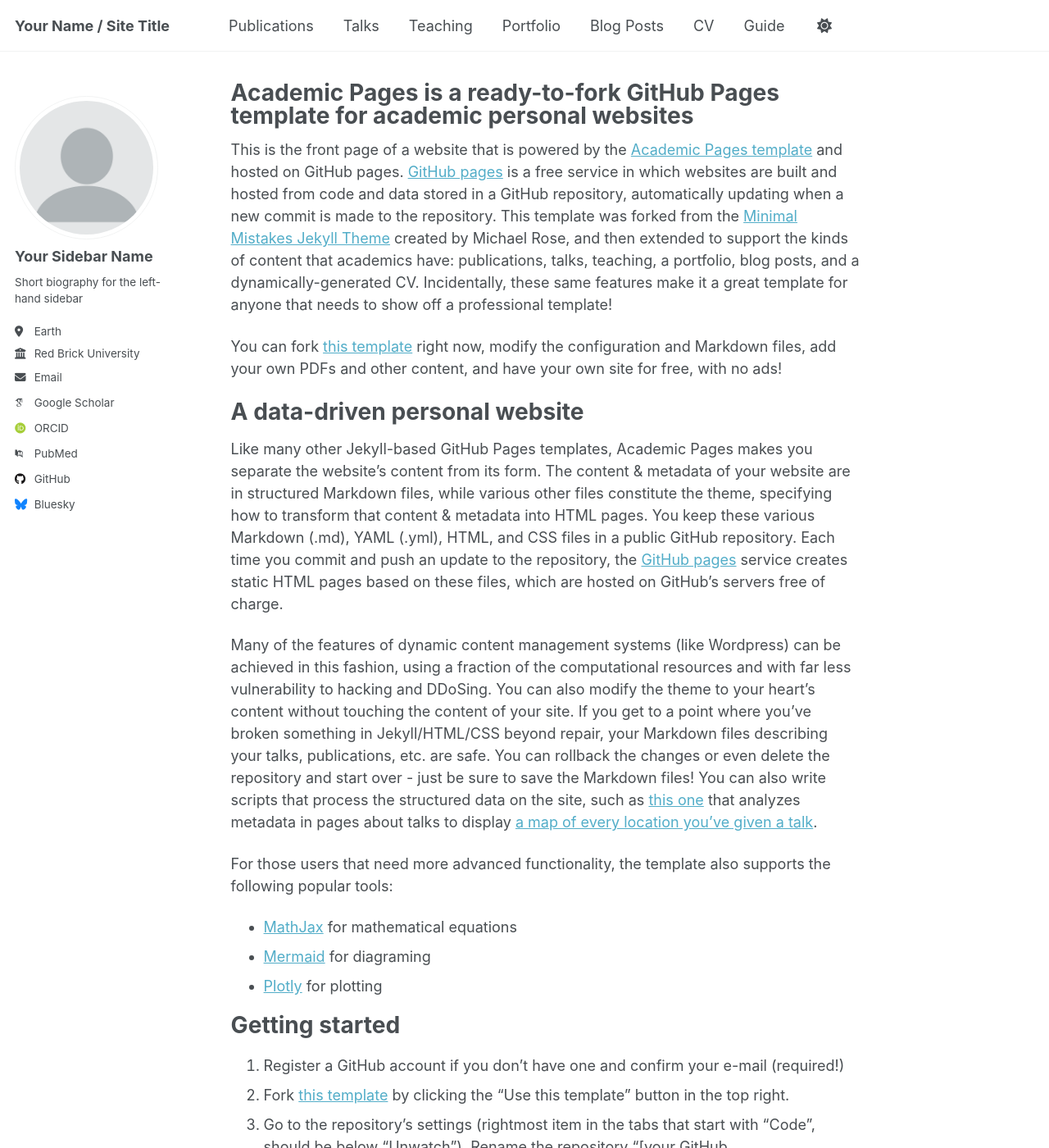
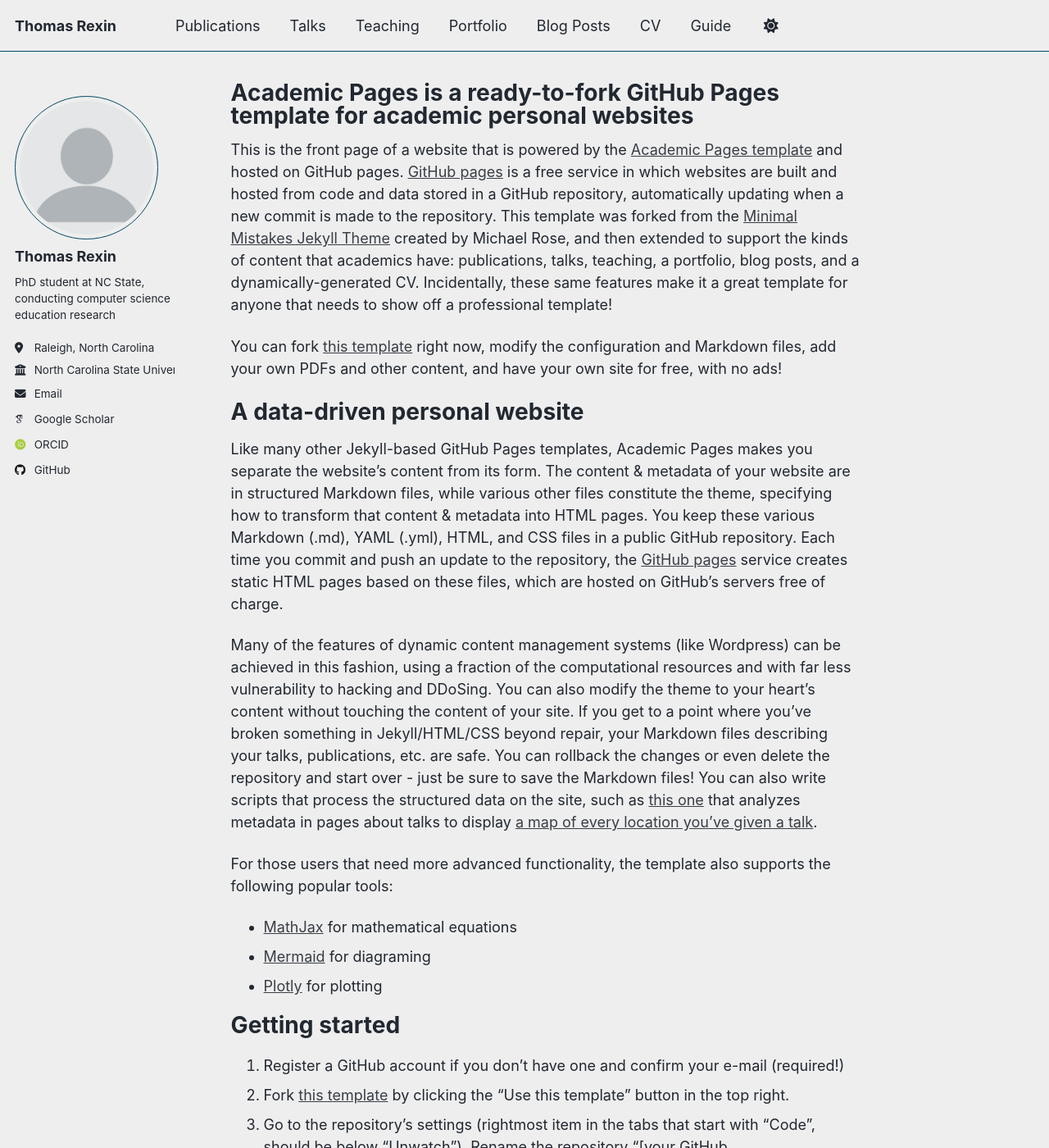
Before and after one commit to thomasrexin/thomasrexin.github.io, a Jekyll site: the page built from _pages/about.md, in a window 1280 px wide and 1400 px high. Shown: the whole window at 82% size. Built offline with Jekyll 4.4.1, drawn with Linux system fonts in a browser that asks for light colours; some web fonts are replaced; a script that is not in the unit is left out; some of the changed text lies outside the part shown.

```diff
--- a/_config.yml
+++ b/_config.yml
@@ -8,11 +8,11 @@
 
 # Basic Site Settings
 locale                   : "en-US"
-site_theme               : "default" # Currently available options are "default", "air"
-title                    : "Your Name / Site Title"
+site_theme               : "air" # Currently available options are "default", "air"
+title                    : "Thomas Rexin"
 title_separator          : "-"
-name                     : &name "Your Name"
-description              : &description "personal description"
+name                     : &name "Thomas Rexin"
+description              : &description "PhD Student at North Carolina State University"
 url                      : https://thomasrexin.github.io # the base hostname & protocol for your site e.g. "https://[your GitHub username].github.io" or if you already have some other page hosted on Github then use "https://[your GitHub username].github.io/[Your Repo Name]"
 baseurl                  : "" # the subpath of your site, e.g. "/blog"
 repository               : "thomasrexin.github.io"
@@ -23,23 +23,23 @@ repository               : "thomasrexin.github.io"
 author:
   # Biographic information
   avatar           : "profile.png"
-  name             : "Your Sidebar Name"
+  name             : "Thomas Rexin"
   pronouns         : # example: "she/her"
-  bio              : "Short biography for the left-hand sidebar"
-  location         : "Earth"
-  employer         : "Red Brick University"
+  bio              : "PhD student at NC State, conducting computer science education research"
+  location         : "Raleigh, North Carolina"
+  employer         : "North Carolina State University"
   uri              : # URL
-  email            : "none@example.org"
+  email            : "tjrexin@ncsu.edu"
 
   # Academic websites
   academia         : # URL
   arxiv            : # URL - Update with the correct link to your profile
-  googlescholar    : "https://scholar.google.com/citations?user=PS_CX0AAAAAJ"
+  googlescholar    : "https://scholar.google.com/citations?user=lEkNDyUAAAAJ&hl=en"
   inspire-hep      : # URL
   impactstory      : # URL
-  orcid            : "http://orcid.org/yourorcidurl"
+  orcid            : "https://orcid.org/0009-0003-7571-7487"
   semantic         : # URL
-  pubmed           : "https://www.ncbi.nlm.nih.gov/pubmed/?term=john+snow"
+  pubmed           : # URL
   researchgate     : # URL
   scopus           : # URL
 
@@ -53,7 +53,7 @@ author:
 
   # Social media
   artstation       : # Username
-  bluesky          : "bsky.app" # Replace this with you Bluesky username
+  bluesky          : # Replace this with you Bluesky username
   facebook         : # Username
   flickr           : # Username
   foursquare       : # Username
```
